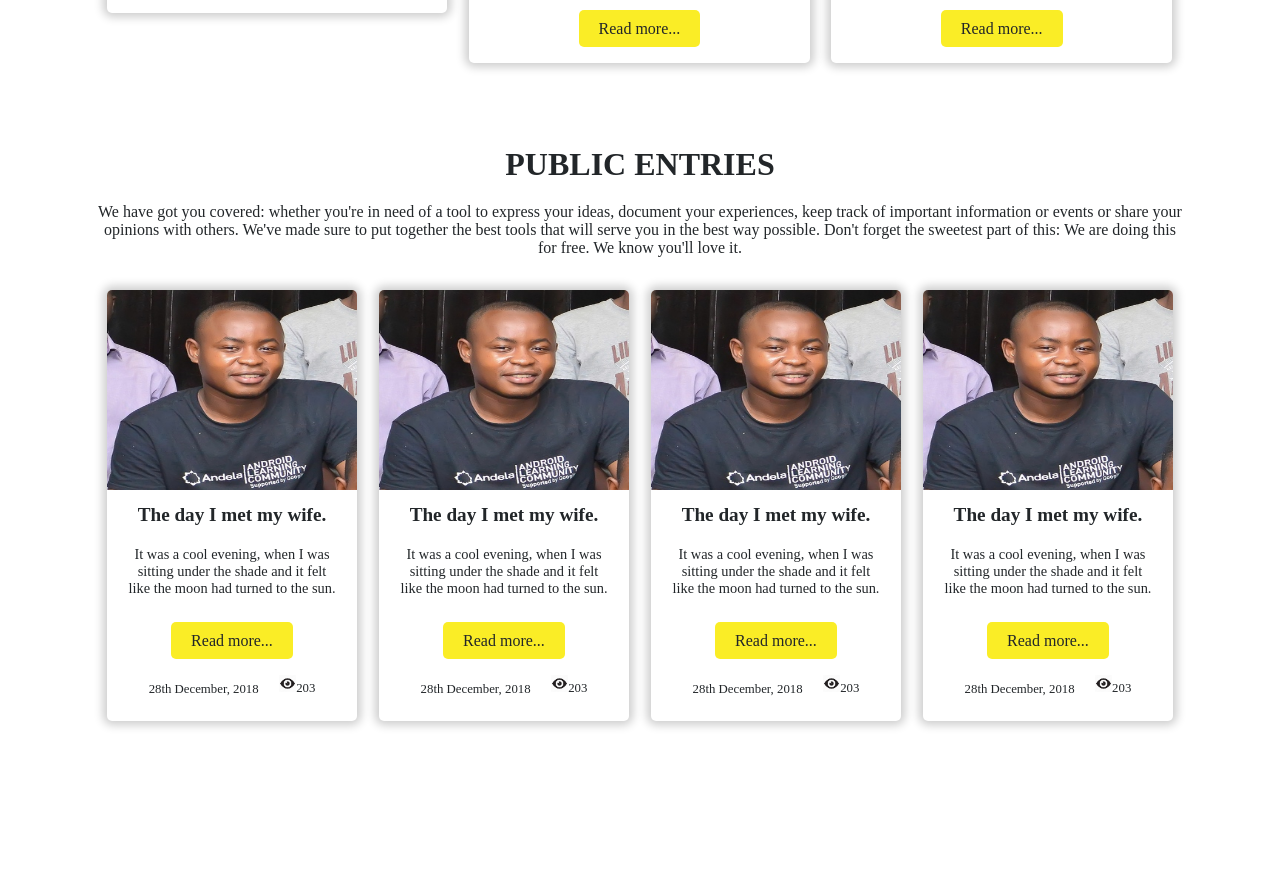
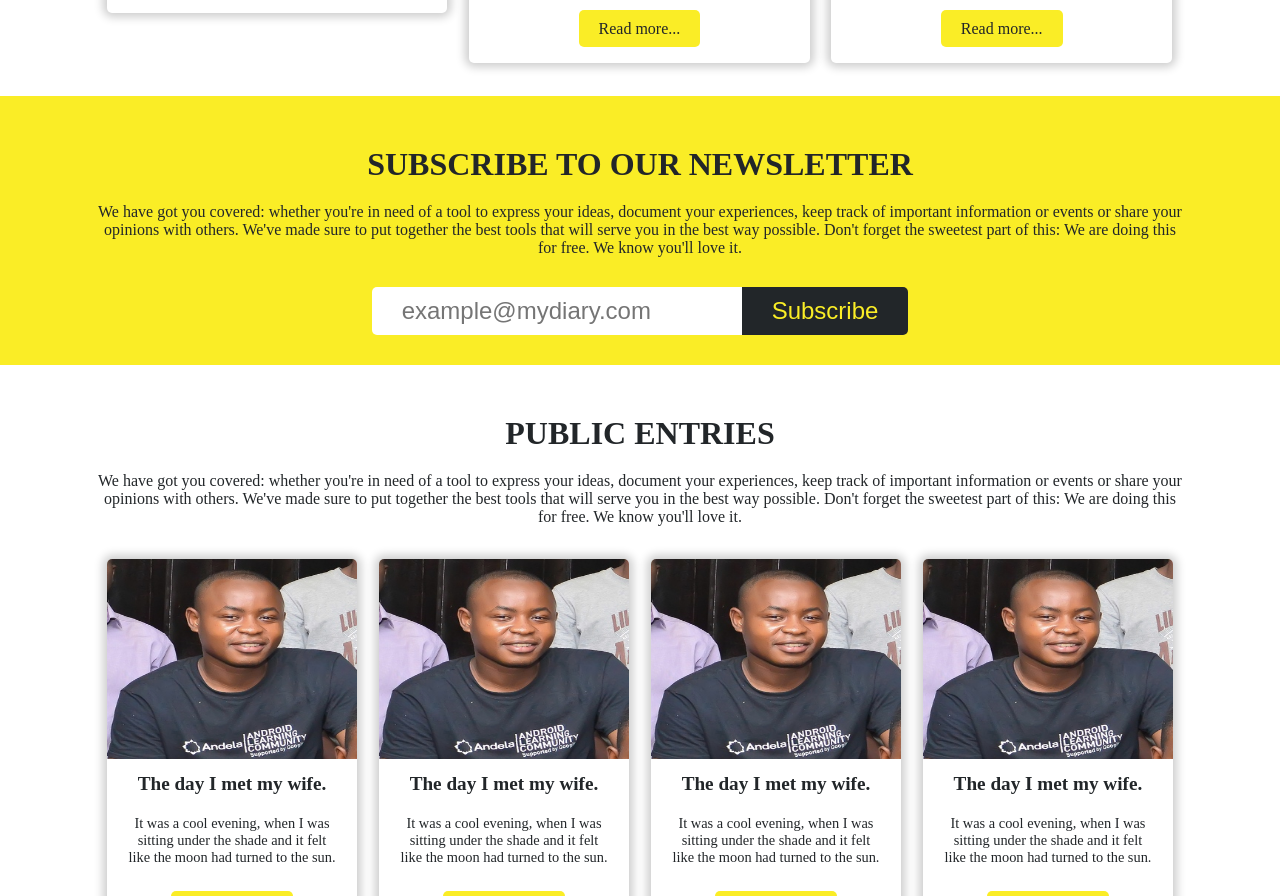
Before and after one commit to davidshare/MyDiary, a plain HTML site: page UI/index.html in a window 1280 px wide. Shown: the part 1022-1918 px from the top of the page. Before the commit the page ends 1776 px from the top, so only its background shows below. Drawn offline with Linux system fonts and the light colour scheme.

Commit message:
Create subscription section
Create the subscription section for the landing page and
define the styles in forms.css

```diff
--- a/UI/index.html
+++ b/UI/index.html
@@ -83,6 +83,21 @@
 		</article>
 
 	</section>
+	<section class="container-max bg-warm text-center subscribe">
+			<article class="container">
+			<h1 class="header-text">Subscribe to our newsletter</h1>
+			<p>
+				We have got you covered: whether you're in need of a tool to express your ideas, document your experiences, keep track of important information or events or share your opinions with others.
+
+				We've made sure to put together the best tools that will serve you in the best way possible. Don't forget the sweetest part of this: We are doing this for free. We know you'll love it.
+			</p>
+		</article>
+		<form action="#" method="post">
+			<input type="email" name="email" class="email" placeholder="example@mydiary.com"><button type="submit" class="btn btn-dark btn-subscribe">Subscribe</button>
+		</form>
+	</section>
+
+	</section>
 	<section class="public-entries container-max bg-white clear-fix">
 		<div class="container text-center">
 			<article>
--- a/UI/styles/forms.css
+++ b/UI/styles/forms.css
@@ -45,3 +45,26 @@
 	color:#fff;
 	background: #222629;
 }
+
+.subscribe{
+	overflow: hidden;
+}
+
+.subscribe form{
+	margin:30px 0;
+}
+
+input.email, .btn-subscribe{
+	padding:10px 30px;
+	font-size: 1.5em;
+	border:0;
+}
+
+input.email{
+	border-radius: 5px 0 0 5px;
+}
+
+.btn-subscribe{
+	border-radius: 0 5px 5px 0px !important;
+	margin:0;
+}
```
